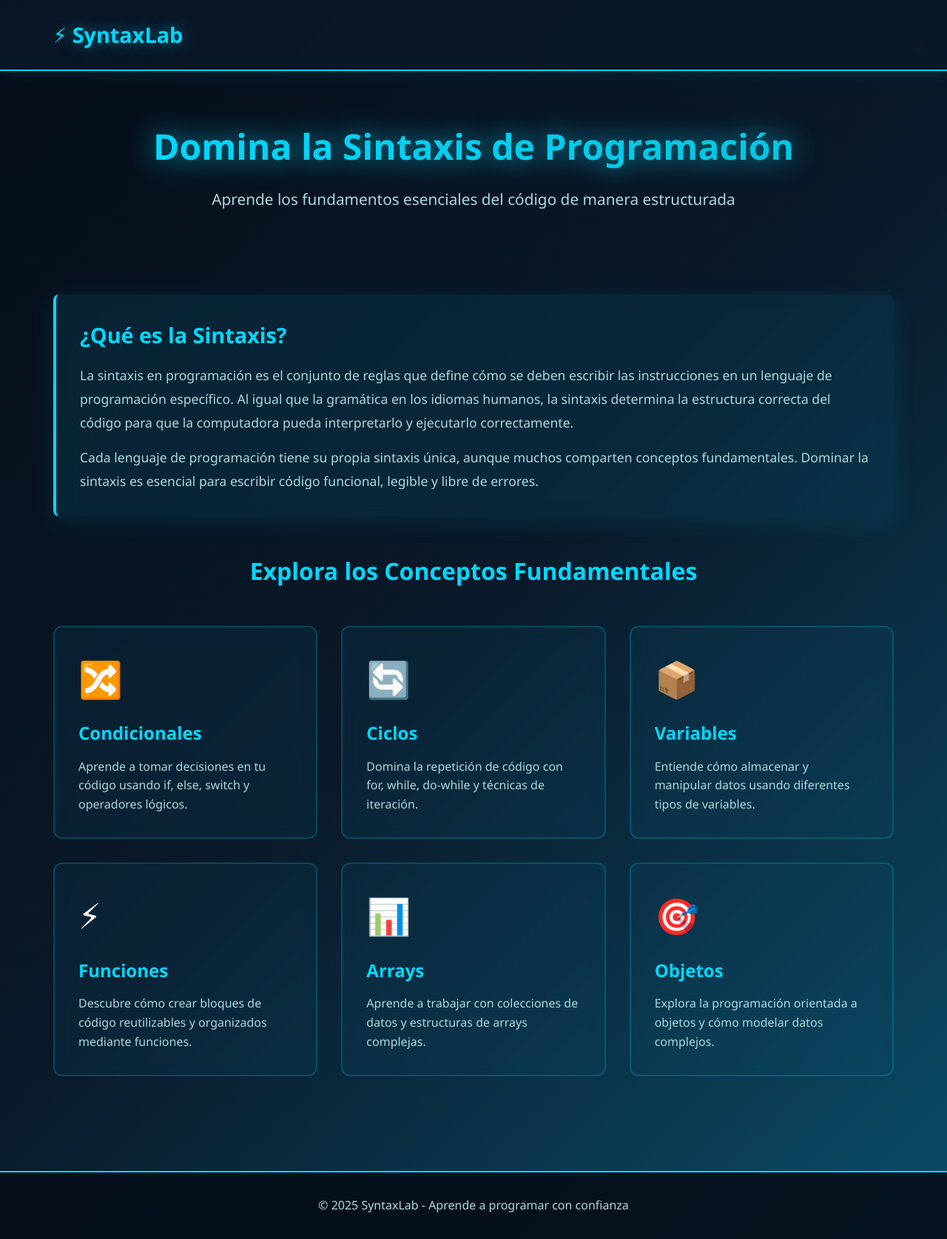
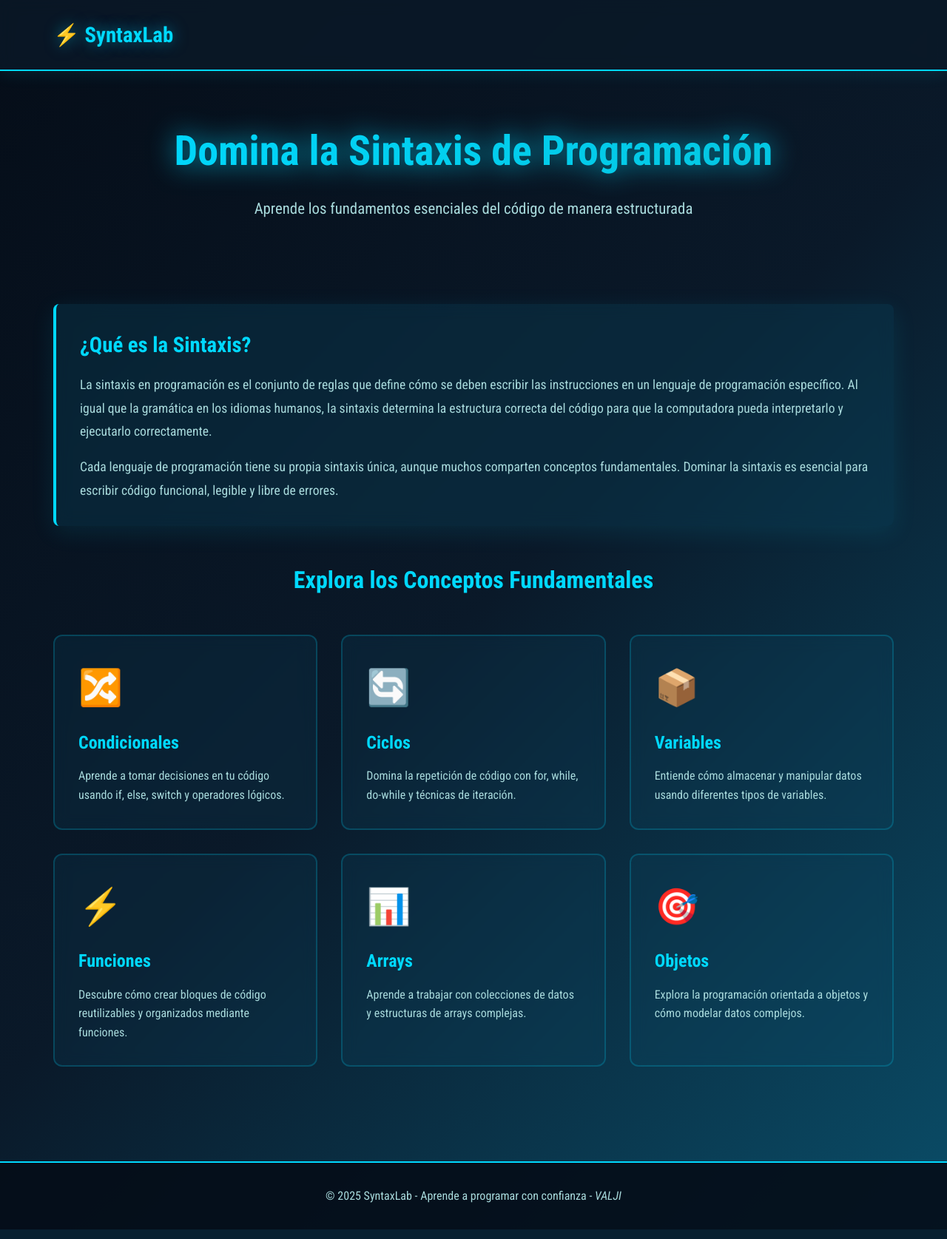
Before and after one commit to progValji/Sintaxis-en-Java, a Flask app: page / in a window 1280 px wide. Shown: the whole page at 74% size. Run offline with Flask 3, Linux system fonts and the light colour scheme.

Commit message:
Agregando Fuentes y Modificando Base

```diff
--- a/app.py
+++ b/app.py
@@ -7,4 +7,4 @@ def index():
     return render_template('index.html')
 
 if __name__ == '__main__':
-    app.run(debug=True)
+    app.run(debug=True, host='0.0.0.0', port=5000)
--- a/static/styles.css
+++ b/static/styles.css
@@ -1,3 +1,4 @@
+@import url('https://fonts.googleapis.com/css2?family=Roboto+Condensed:ital,wght@0,100..900;1,100..900&display=swap');
         * {
             margin: 0;
             padding: 0;
@@ -21,6 +22,7 @@
             color: var(--color-text);
             min-height: 100vh;
             line-height: 1.6;
+            font-family: "Roboto Condensed", sans-serif;
         }
 
         /* Header */
@@ -60,7 +62,7 @@
         }
 
         .hero__title {
-            font-size: 3rem;
+            font-size: 3.5rem;
             margin-bottom: 1rem;
             background: linear-gradient(90deg, var(--color-primary), var(--color-accent));
             -webkit-background-clip: text;
--- a/templates/base.html
+++ b/templates/base.html
@@ -7,8 +7,16 @@
     <title>Aprendizaje de Sintaxis - Programación</title>
 </head>
 <body>
+    <header class="header">
+        <div class="header__container">
+            <div class="header__logo">⚡ SyntaxLab</div>
+        </div>
+    </header>
     {% block contenido %}
 
     {% endblock %}
+    <footer class="footer">
+        <p class="footer__text">© 2025 SyntaxLab - Aprende a programar con confianza - <em>VALJI</em></p>
+    </footer>
 </body>
 </html>
--- a/templates/index.html
+++ b/templates/index.html
@@ -1,12 +1,6 @@
 {% extends "base.html" %}
 
 {% block contenido %}
-    <header class="header">
-        <div class="header__container">
-            <div class="header__logo">⚡ SyntaxLab</div>
-        </div>
-    </header>
-
     <main>
         <section class="hero">
             <h1 class="hero__title">Domina la Sintaxis de Programación</h1>
@@ -79,8 +73,4 @@
             </div>
         </section>
     </main>
-
-    <footer class="footer">
-        <p class="footer__text">© 2025 SyntaxLab - Aprende a programar con confianza</p>
-    </footer>
 {% endblock %}
```
